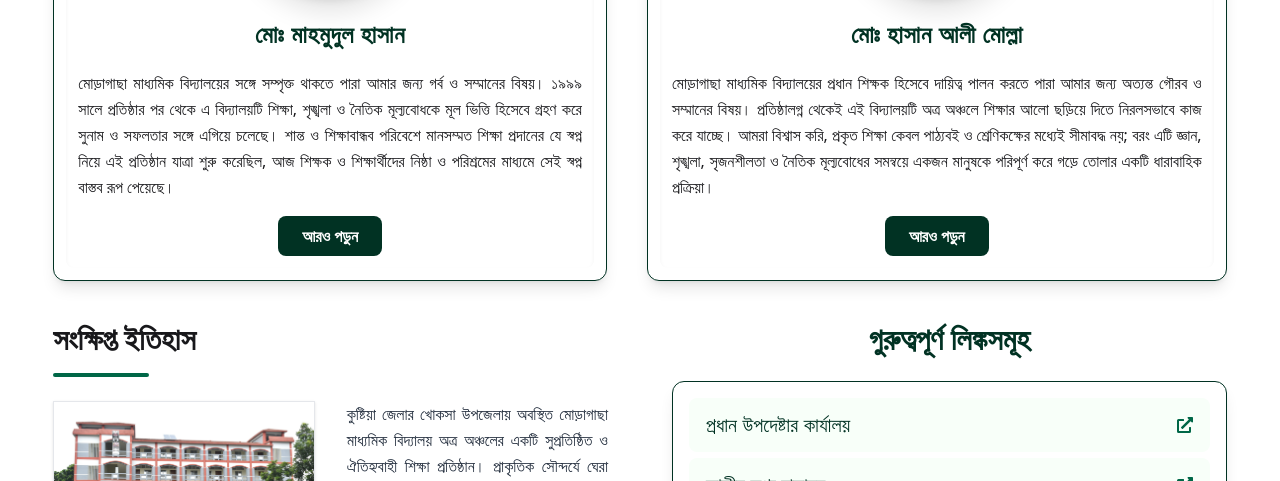
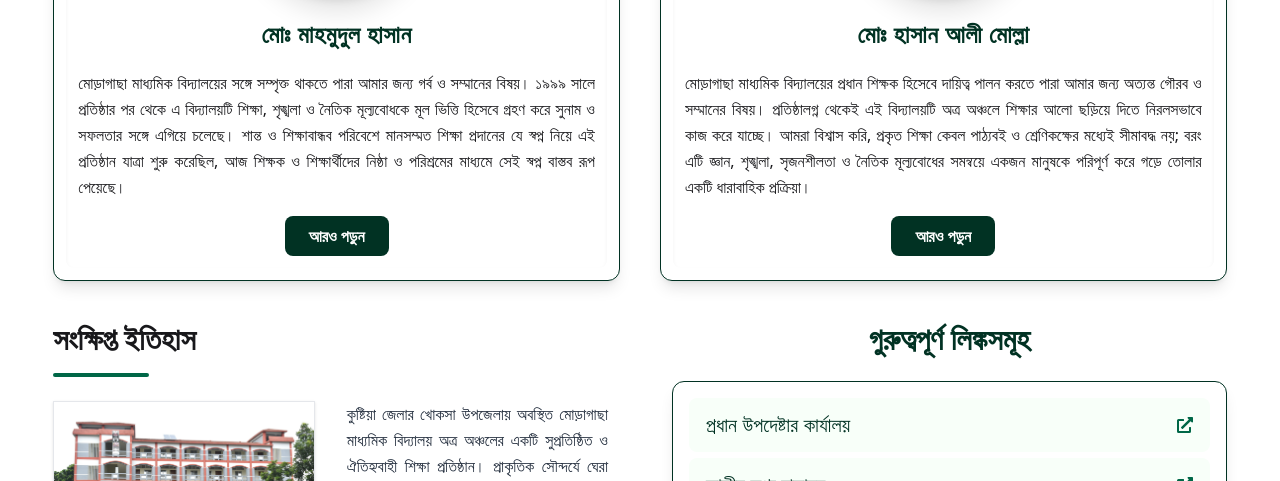
Before and after one commit to chowdhoury/School-File, a React (Vite) app in the folder school-client/: page / in a window 1280 px wide. Shown: the part 1137-1618 px from the top of the page. Built offline with nearby package versions, Linux system fonts and the light colour scheme; a web font is replaced by a local one.

Commit message:
updated message component issue

```diff
--- a/school-client/src/components/home/Message.jsx
+++ b/school-client/src/components/home/Message.jsx
@@ -1,5 +1,5 @@
 import messageData from "/public/notice.json";
-import { FaMessage, FaSignature } from "react-icons/fa6";
+import { FaMessage } from "react-icons/fa6";
 import { useState } from "react";
 
 const Message = () => {
@@ -8,9 +8,10 @@ const Message = () => {
   const [isPrincipalExpanded, setIsPrincipalExpanded] = useState(false);
 
   return (
-    <section className="max-w-11/12 w-full mx-auto flex flex-col lg:flex-row gap-10">
+    <section className="max-w-11/12 w-full mx-auto grid grid-cols-1 lg:grid-cols-2 gap-10">
       {/* Chairman Message */}
-      <div className=" border border-[#013223] rounded-xl bg-white shadow-lg hover:shadow-xl transition-all duration-300 hover:-translate-y-2">
+      <div className="self-start">
+        <div className="border border-[#013223] rounded-xl bg-white shadow-lg hover:shadow-xl transition-all duration-300">
           <div className="bg-linear-to-r from-[#013223] via-[#006747] to-[#013223] text-white font-semibold flex items-center px-5 py-3 rounded-t-lg">
             <h2 className="flex items-center gap-3 text-xl lg:text-2xl tracking-wide">
               <FaMessage className="text-2xl animate-pulse" />
@@ -29,7 +30,11 @@ const Message = () => {
               {chairman.name}
             </h1>
 
-          <p className="text-base leading-relaxed text-justify">
+            <div className="w-full">
+              {/* Smooth expandable content container */}
+              <div className={`text-base leading-relaxed text-justify overflow-hidden transition-all duration-500 ease-in-out ${isChairmanExpanded ? 'max-h-[1000px] opacity-100' : 'max-h-48 opacity-100'}`}
+              >
+                <p>
                   মোড়াগাছা মাধ্যমিক বিদ্যালয়ের সঙ্গে সম্পৃক্ত থাকতে পারা আমার জন্য
                   গর্ব ও সম্মানের বিষয়। ১৯৯৯ সালে প্রতিষ্ঠার পর থেকে এ বিদ্যালয়টি
                   শিক্ষা, শৃঙ্খলা ও নৈতিক মূল্যবোধকে মূল ভিত্তি হিসেবে গ্রহণ করে সুনাম
@@ -37,37 +42,44 @@ const Message = () => {
                   শিক্ষা প্রদানের যে স্বপ্ন নিয়ে এই প্রতিষ্ঠান যাত্রা শুরু করেছিল, আজ
                   শিক্ষক ও শিক্ষার্থীদের নিষ্ঠা ও পরিশ্রমের মাধ্যমে সেই স্বপ্ন বাস্তব
                   রূপ পেয়েছে।
-            {isChairmanExpanded && (
-              <>
-                <br />
-                <br />
+                </p>
+
+                <div className={`transition-all duration-500 ease-in-out ${isChairmanExpanded
+                  ? '' : 'h-0 overflow-hidden'}`}
+                >
+                  <div className={`${isChairmanExpanded ? 'mt-4' : ''}`}>
+                    <p>
                       বর্তমান যুগে শিক্ষা কেবল পাঠ্যবইয়ের মধ্যে সীমাবদ্ধ নয়; বরং
                       শিক্ষার্থীদের চিন্তাশক্তি বিকাশ, নেতৃত্বের গুণাবলি অর্জন এবং
                       বাস্তব জীবনের চ্যালেঞ্জ মোকাবিলায় সক্ষম করে তোলাই শিক্ষার মূল
                       লক্ষ্য। মোড়াগাছা মাধ্যমিক বিদ্যালয় শিক্ষার্থীদের জ্ঞানভিত্তিক
                       দক্ষতার পাশাপাশি মানবিকতা, দায়িত্ববোধ ও আত্মবিশ্বাসে গড়ে তুলতে
                       নিরলসভাবে কাজ করে যাচ্ছে।
+                    </p>
                     <br />
-                <br />
+                    <p>
                       আমি দৃঢ়ভাবে বিশ্বাস করি, বিদ্যালয়ের অগ্রগতির পেছনে শিক্ষক,
                       শিক্ষার্থী, অভিভাবক ও স্থানীয় জনগণের সম্মিলিত প্রচেষ্টা সবচেয়ে
                       বড় শক্তি। এই ঐক্য ও সহযোগিতার মাধ্যমেই আমাদের বিদ্যালয় একসময়
                       খোকসা উপজেলায় শিক্ষার ক্ষেত্রে একটি অনুসরণযোগ্য প্রতিষ্ঠানে
                       পরিণত হয়েছে এবং ভবিষ্যতেও আরও এগিয়ে যাবে।
+                    </p>
                     <br />
-                <br />
+                    <p>
                       বিদ্যালয়ের উন্নয়ন ও সাফল্যের এই যাত্রায় যাঁরা বিভিন্নভাবে
                       সহযোগিতা ও সমর্থন দিয়ে পাশে থেকেছেন, তাঁদের প্রতি আমি আন্তরিক
                       কৃতজ্ঞতা প্রকাশ করছি। আমি বিশ্বাস করি, সবার সম্মিলিত প্রচেষ্টা,
                       নতুন ভাবনা ও আধুনিক দৃষ্টিভঙ্গির মাধ্যমে মোড়াগাছা মাধ্যমিক
                       বিদ্যালয় ভবিষ্যতে আরও উচ্চতর সাফল্য অর্জন করবে।
-              </>
-            )}
                     </p>
+                  </div>
+                </div>
+              </div>
+            </div>
 
             <button
               onClick={() => setIsChairmanExpanded(!isChairmanExpanded)}
-            className="mt-4 px-6 py-2 bg-[#013223] text-white rounded-lg hover:bg-[#006747] transition-colors duration-300 font-semibold"
+              className="mt-4 px-6 py-2 bg-[#013223] text-white rounded-lg hover:bg-[#006747] transition-all duration-300 font-semibold transform hover:scale-105 active:scale-95"
             >
               {isChairmanExpanded ? "সংক্ষিপ্ত করুন" : "আরও পড়ুন"}
             </button>
@@ -78,9 +90,11 @@ const Message = () => {
                     </div> */}
           </div>
         </div>
+      </div>
 
       {/* Principal Message */}
-      <div className=" border border-[#013223] rounded-xl bg-white shadow-lg hover:shadow-xl transition-all duration-300 hover:-translate-y-2">
+      <div className="self-start">
+        <div className="border border-[#013223] rounded-xl bg-white shadow-lg hover:shadow-xl transition-all duration-300">
           <div className="bg-linear-to-r from-[#013223] via-[#006747] to-[#013223] text-white font-semibold flex items-center px-5 py-3 rounded-t-lg">
             <h2 className="flex items-center gap-3 text-xl lg:text-2xl tracking-wide">
               <FaMessage className="text-2xl animate-pulse" />
@@ -99,7 +113,11 @@ const Message = () => {
               {principal.name}
             </h1>
 
-          <p className="text-base leading-relaxed text-justify">
+            <div className="w-full">
+              {/* Smooth expandable content container */}
+              <div className={`text-base leading-relaxed text-justify overflow-hidden transition-all duration-500 ease-in-out ${isPrincipalExpanded ? 'max-h-[1000px] opacity-100' : 'max-h-48 opacity-100'}`}
+              >
+                <p>
                   মোড়াগাছা মাধ্যমিক বিদ্যালয়ের প্রধান শিক্ষক হিসেবে দায়িত্ব পালন করতে
                   পারা আমার জন্য অত্যন্ত গৌরব ও সম্মানের বিষয়। প্রতিষ্ঠালগ্ন থেকেই এই
                   বিদ্যালয়টি অত্র অঞ্চলে শিক্ষার আলো ছড়িয়ে দিতে নিরলসভাবে কাজ করে
@@ -107,38 +125,45 @@ const Message = () => {
                   মধ্যেই সীমাবদ্ধ নয়; বরং এটি জ্ঞান, শৃঙ্খলা, সৃজনশীলতা ও নৈতিক
                   মূল্যবোধের সমন্বয়ে একজন মানুষকে পরিপূর্ণ করে গড়ে তোলার একটি
                   ধারাবাহিক প্রক্রিয়া।
-            {isPrincipalExpanded && (
-              <>
-                <br />
-                <br />
+                </p>
+
+                <div className={`transition-all duration-500 ease-in-out ${isPrincipalExpanded
+                  ? '' : 'h-0 overflow-hidden'}`}
+                >
+                  <div className={`${isPrincipalExpanded ? 'mt-4' : ''}`}>
+                    <p>
                       আমাদের নিবেদিতপ্রাণ শিক্ষকবৃন্দ, সহযোগিতাপরায়ণ অভিভাবক এবং
                       উদ্যমী শিক্ষার্থীরাই বিদ্যালয়ের সাফল্যের মূল ভিত্তি। সম্মিলিত
                       প্রচেষ্টার মাধ্যমে আমরা এমন একটি শিক্ষাবান্ধব পরিবেশ গড়ে তুলতে
                       প্রতিশ্রুতিবদ্ধ, যেখানে প্রতিটি শিক্ষার্থী তার নিজস্ব প্রতিভা
                       বিকাশের সুযোগ পাবে এবং শিক্ষা ও জীবনের প্রতিটি ক্ষেত্রে উৎকর্ষ
                       অর্জনে অনুপ্রাণিত হবে।
+                    </p>
                     <br />
-                <br />
+                    <p>
                       দ্রুত পরিবর্তনশীল বর্তমান বিশ্বে শিক্ষা ব্যবস্থাকে হতে হবে
                       যুগোপযোগী ও বাস্তবমুখী। সে লক্ষ্যেই আমরা পাঠ্যক্রমের পাশাপাশি
                       চরিত্র গঠন, সমালোচনামূলক চিন্তাশক্তি এবং ডিজিটাল দক্ষতার উপর
                       গুরুত্ব দিচ্ছি, যাতে আমাদের শিক্ষার্থীরা কেবল পরীক্ষায় সফলই না
                       হয়, বরং বাস্তব জীবনের চ্যালেঞ্জ মোকাবিলায় আত্মবিশ্বাসী ও
                       দায়িত্বশীল নাগরিক হিসেবে গড়ে ওঠে।
+                    </p>
                     <br />
-                <br />
+                    <p>
                       বিদ্যালয়ের সার্বিক উন্নয়ন ও অগ্রগতিতে যাঁরা সর্বদা সহযোগিতা ও
                       সমর্থন দিয়ে পাশে রয়েছেন—সেসব সম্মানিত অভিভাবক, শুভানুধ্যায়ী ও
                       সংশ্লিষ্ট সকলের প্রতি আমি আন্তরিক কৃতজ্ঞতা প্রকাশ করছি। আসুন,
                       আমরা সবাই একসঙ্গে কাজ করে মোড়াগাছা মাধ্যমিক বিদ্যালয়ের ঐতিহ্য ও
                       সুনামকে আরও উচ্চতর পর্যায়ে নিয়ে যাই।
-              </>
-            )}
                     </p>
+                  </div>
+                </div>
+              </div>
+            </div>
 
             <button
               onClick={() => setIsPrincipalExpanded(!isPrincipalExpanded)}
-            className="mt-4 px-6 py-2 bg-[#013223] text-white rounded-lg hover:bg-[#006747] transition-colors duration-300 font-semibold"
+              className="mt-4 px-6 py-2 bg-[#013223] text-white rounded-lg hover:bg-[#006747] transition-all duration-300 font-semibold transform hover:scale-105 active:scale-95"
             >
               {isPrincipalExpanded ? "সংক্ষিপ্ত করুন" : "আরও পড়ুন"}
             </button>
@@ -149,6 +174,7 @@ const Message = () => {
                     </div> */}
           </div>
         </div>
+      </div>
     </section>
   );
 };
```
Lines whose indentation alone changed are shown as unchanged.
